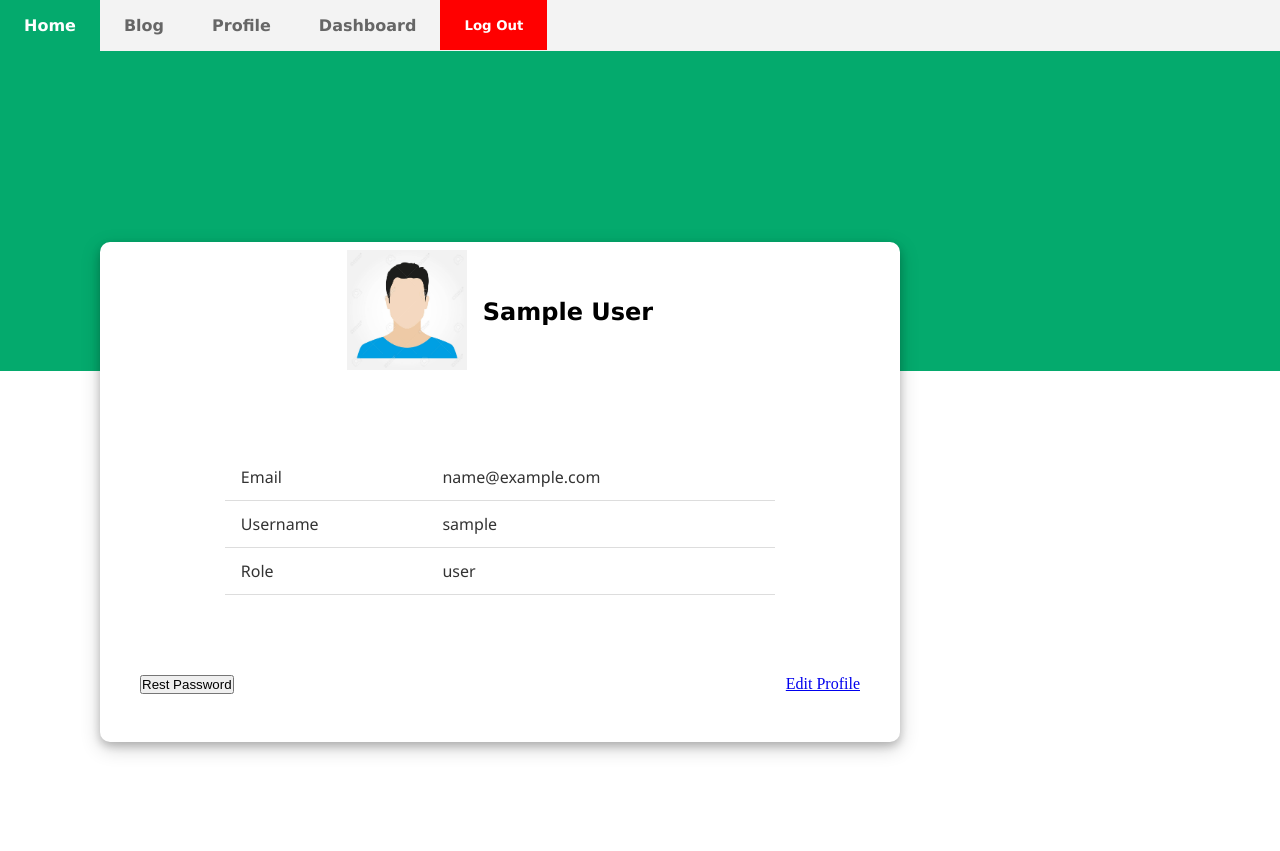
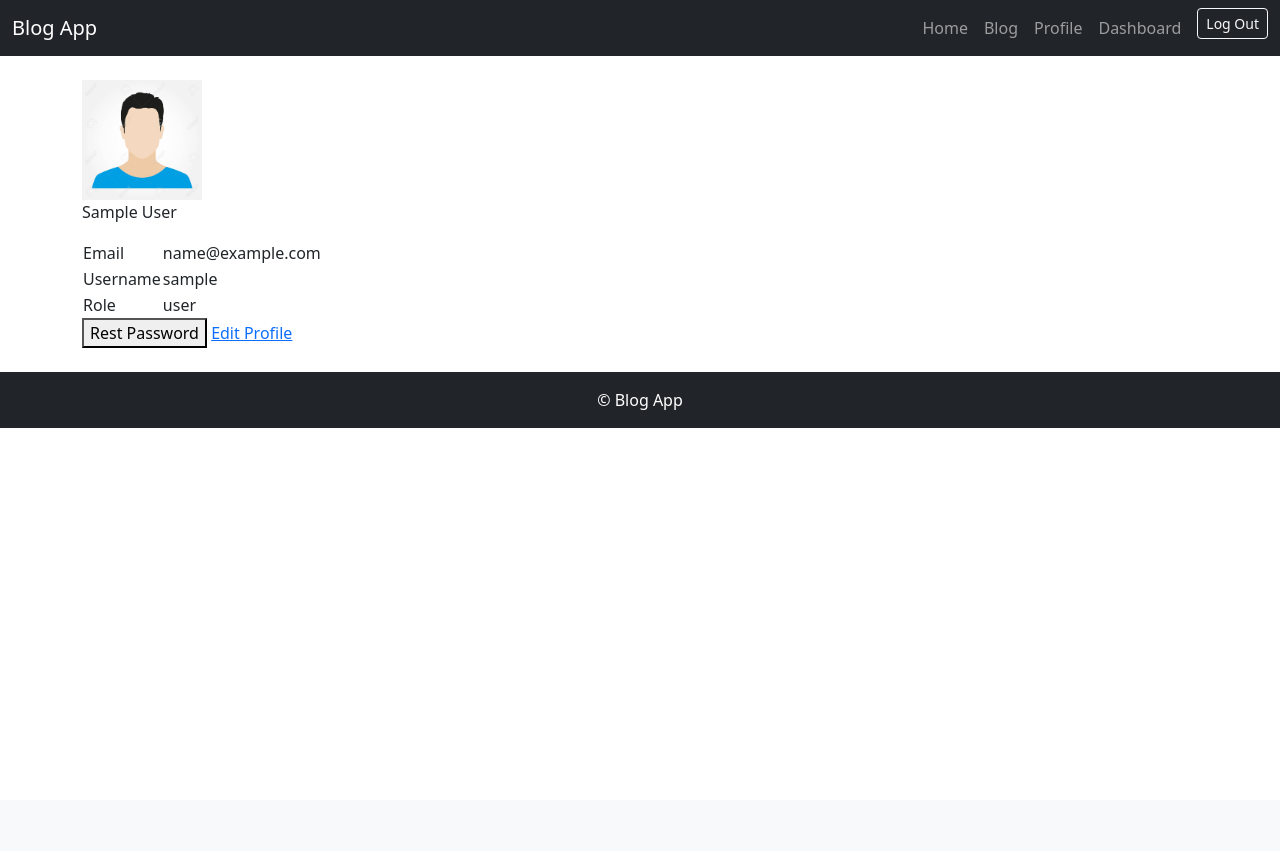
Before and after one commit to prasad-xma/django-blog-project, a Django app: a page that uses templates/base.html in a window 1280 px wide. After the commit the page ends 428 px from the top, so only its background shows below. Run offline with Django 5.2, Linux system fonts and the light colour scheme; the visitor is signed in with stand-in values (Sample User, id 1).

Commit message:
add bootsrap css

```diff
--- a/templates/base.html
+++ b/templates/base.html
@@ -4,49 +4,74 @@
 <head>
     <meta charset="UTF-8">
     <meta name="viewport" content="width=device-width, initial-scale=1.0">
-    <title>{% block title %}Blog App{% endblock  %}</title>
+    <title>{% block title %}Blog App{% endblock %}</title>
+
+    <!-- Bootstrap CSS -->
+    <link href="https://cdn.jsdelivr.net/npm/bootstrap@5.3.3/dist/css/bootstrap.min.css" rel="stylesheet">
+
     {% block customlinks %}{% endblock customlinks %}
-    <link rel="stylesheet" href="{% static 'css/base.css' %}">
-    <link rel="stylesheet" href="{% static 'css/user_profile.css' %}">
 </head>
 <body>
-    <!-- nav bar -->
-    <div class="navbar">
-        <ul class="menu">
-            <li class="item"><a class="active" href="{% url "home" %}">Home</a></li>
-            <li class="item"><a href="/">Blog</a></li>
+    <!-- Navbar -->
+    <nav class="navbar navbar-expand-lg navbar-dark bg-dark mb-4">
+        <div class="container-fluid">
+            <a class="navbar-brand" href="{% url 'home' %}">Blog App</a>
+            <button class="navbar-toggler" type="button" data-bs-toggle="collapse" data-bs-target="#navbarNav">
+                <span class="navbar-toggler-icon"></span>
+            </button>
+
+            <div class="collapse navbar-collapse" id="navbarNav">
+                <ul class="navbar-nav ms-auto">
+                    <li class="nav-item">
+                        <a class="nav-link {% if request.resolver_match.url_name == 'home' %}active{% endif %}" href="{% url 'home' %}">Home</a>
+                    </li>
+                    <li class="nav-item">
+                        <a class="nav-link" href="/">Blog</a>
+                    </li>
 
                     {% if user.is_authenticated %}
-                <li class="item"><a href="{% url "profile" user.username %}">Profile</a></li>
-
+                        <li class="nav-item">
+                            <a class="nav-link" href="{% url 'profile' user.username %}">Profile</a>
+                        </li>
 
                         {% if user.is_superuser %}
-                    <li class="item"><a href="/admin/">Dashboard</a></li>
+                            <li class="nav-item">
+                                <a class="nav-link" href="/admin/">Dashboard</a>
+                            </li>
                         {% endif %}
                         {% if user.role == 'admin' %}
-                    <li class="item"><a href="{% url "admin_dashboard" %}">Dashboard</a></li>
+                            <li class="nav-item">
+                                <a class="nav-link" href="{% url 'admin_dashboard' %}">Dashboard</a>
+                            </li>
                         {% endif %}
 
-                <li class="item">
-                    <form action="{% url 'logout' %}" method="post">
+                        <li class="nav-item">
+                            <form action="{% url 'logout' %}" method="post" class="d-inline">
                                 {% csrf_token %}
-                        <button class="btn_logout" type="submit">Log Out</button>
+                                <button type="submit" class="btn btn-outline-light btn-sm ms-2">Log Out</button>
                             </form>
                         </li>
                     {% else %}
-                <li class="item"><a href="{% url "login" %}">Login</a></li>
+                        <li class="nav-item">
+                            <a class="nav-link" href="{% url 'login' %}">Login</a>
+                        </li>
                     {% endif %}
                 </ul>
             </div>
+        </div>
+    </nav>
 
-    <!-- main -->
-    <div class="main_container">
-        {% block content %}{% endblock  %}
+    <!-- Main Content -->
+    <div class="container">
+        {% block content %}{% endblock %}
     </div>
 
-    <!-- footer -->
-    <div class="footer_container">
+    <!-- Footer -->
+    <footer class="bg-dark text-white text-center py-3 mt-4">
+        <p class="mb-0">© {{ now|date:"Y" }} Blog App</p>
+    </footer>
 
-    </div>
+    <!-- Bootstrap JS -->
+    <script src="https://cdn.jsdelivr.net/npm/bootstrap@5.3.3/dist/js/bootstrap.bundle.min.js"></script>
 </body>
 </html>
```
Lines whose indentation alone changed are shown as unchanged.
